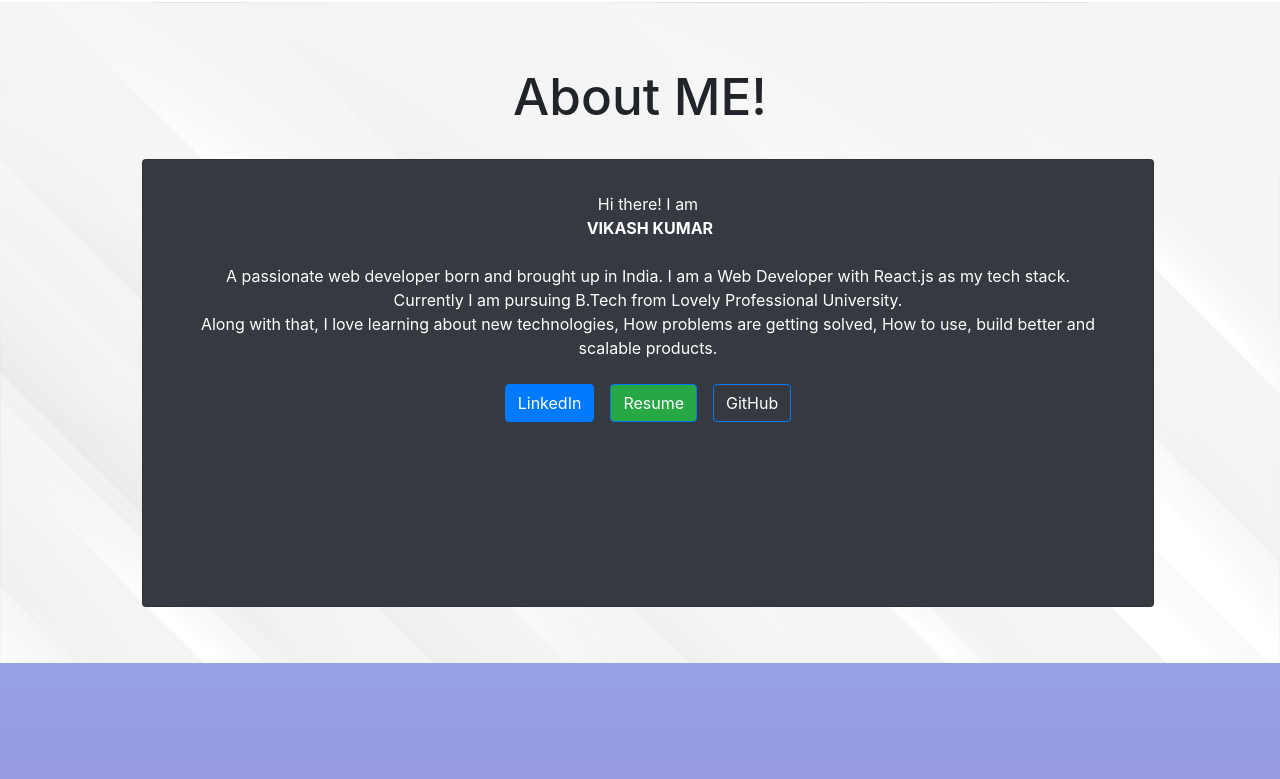
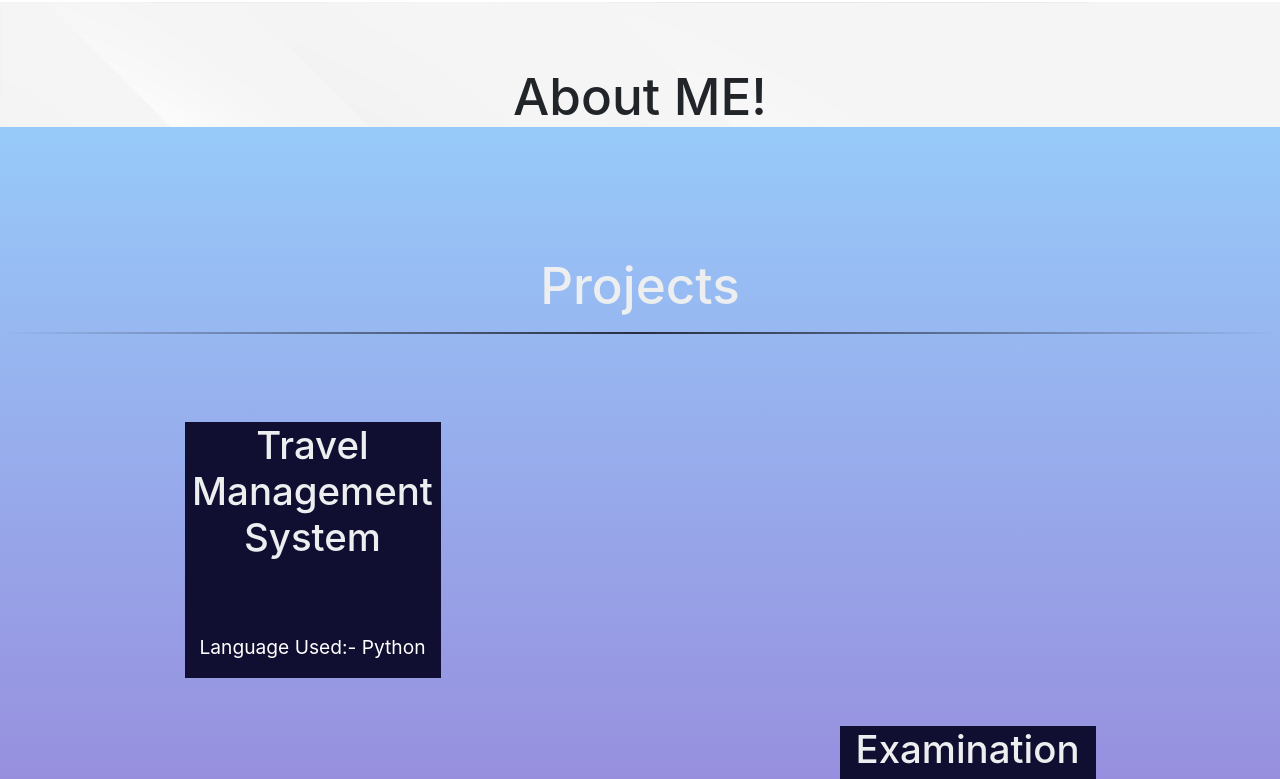
Before and after one commit to Vikashkumar3428/myreactportfolio, a React (Create React App) app: page / in a window 1280 px wide. Shown: the part 1200-1979 px from the top of the page. Built offline with nearby package versions, Linux system fonts and the light colour scheme.

Commit message:
CARD removed

```diff
--- a/src/App.js
+++ b/src/App.js
@@ -3,7 +3,6 @@
 import {BrowserRouter} from 'react-router-dom';
 import Menu from './Menu';
 import Footer from './Footer';
-import CARDS from './Cards';
 import 'bootstrap/dist/css/bootstrap.min.css';
 import 'font-awesome/css/font-awesome.min.css';
 import AOS from 'aos';
@@ -29,7 +28,6 @@
           <h1>About ME!</h1>
 
 
-      <CARDS />
       </div>
 
       <div id= "target3" className="  CV text-center  d-none d-lg-block">
```
